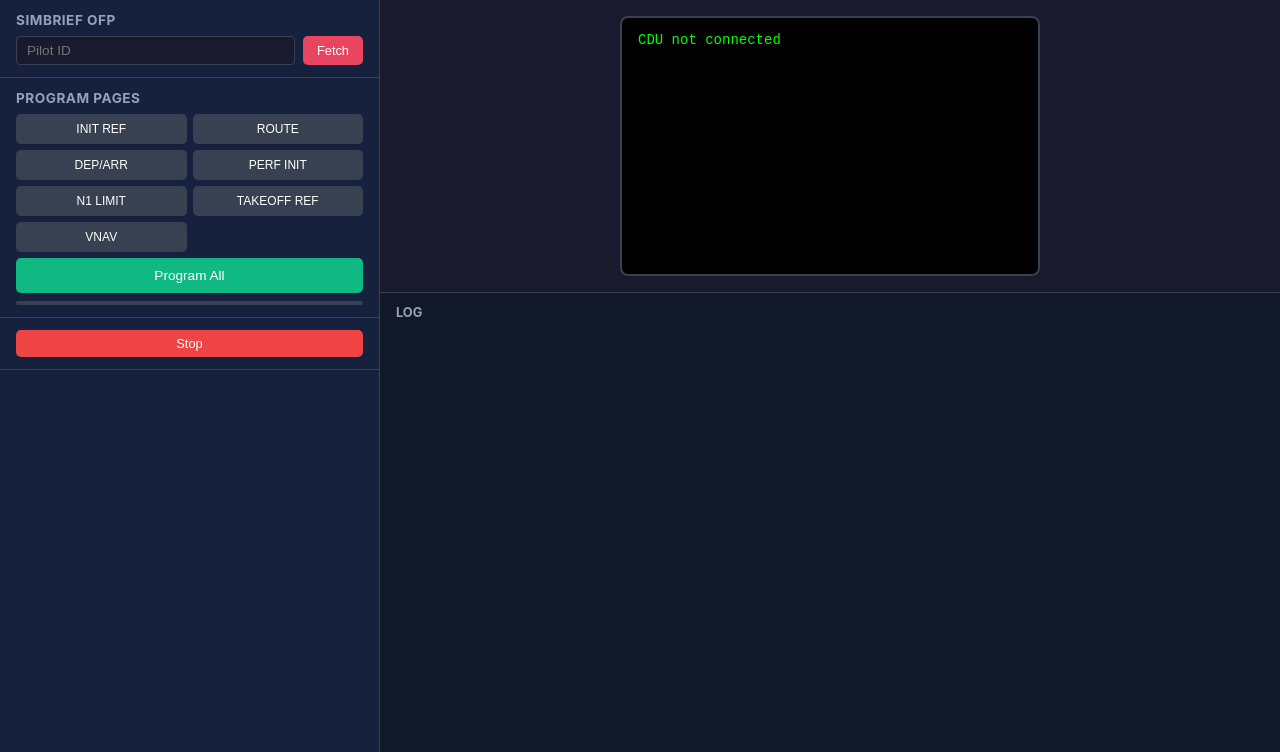
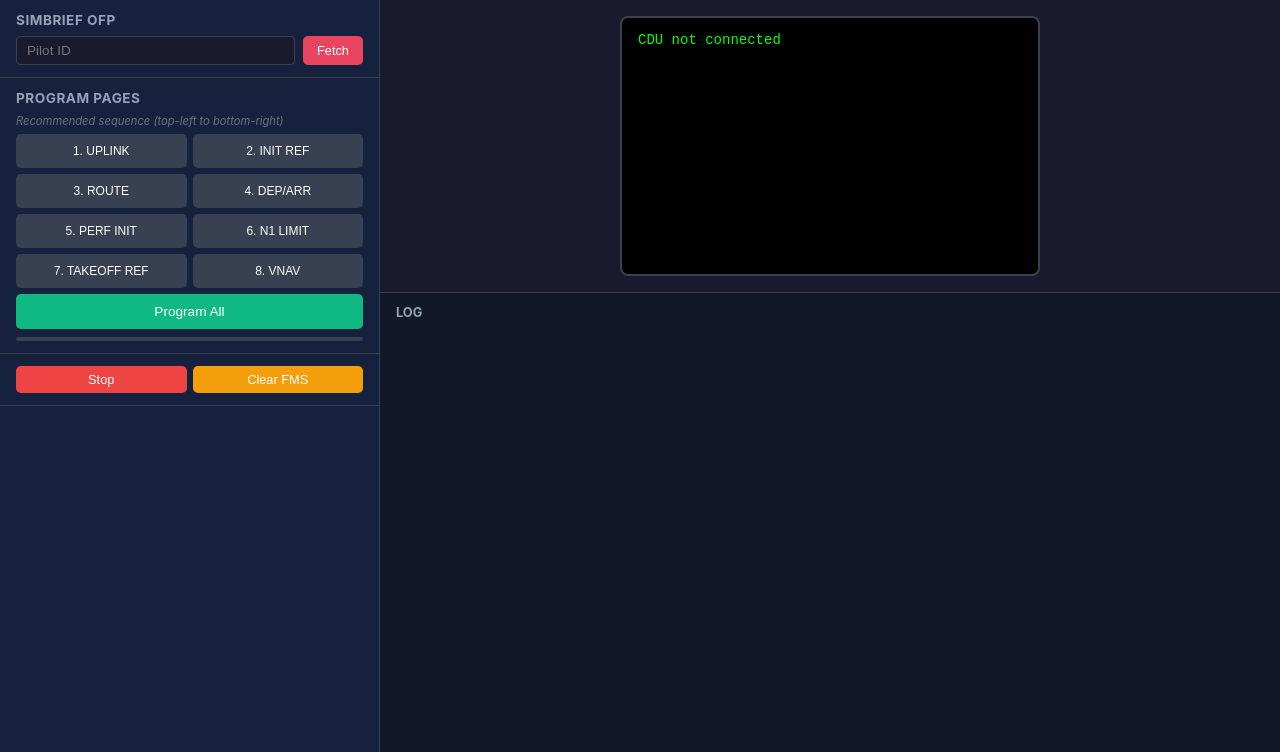
Before and after one commit to Rehsal/claude_shell_app, a FastAPI app: page /fms in a window 1280 px wide. Shown: the part 48-800 px from the top of the page. Run offline with FastAPI, Linux system fonts and the light colour scheme; data that the repository does not hold is empty.

Commit message:
Add FMS programmer page status tracking, reset, and UI improvements
Per-page visual feedback (running/completed/error) on numbered sequence
buttons, UPLINK button, Clear FMS reset, and improved log coloring.

Co-Authored-By: Claude Opus 4.6 <noreply@anthropic.com>

```diff
--- a/app.py
+++ b/app.py
@@ -1607,6 +1607,14 @@ async def fms_stop():
     return {"status": "ok"}
 
 
+@app.post("/api/fms/reset")
+async def fms_reset():
+    """Reset FMS programmer state (clear page results, log, and state)."""
+    fms = get_fms_programmer()
+    fms.reset()
+    return {"status": "ok", "message": "Programmer state reset"}
+
+
 @app.get("/api/fms/status")
 async def fms_status():
     """Get FMS programmer status."""
--- a/src/xplane/fms_programmer.py
+++ b/src/xplane/fms_programmer.py
@@ -241,6 +241,7 @@ class FMSProgrammer:
         self._log: List[str] = []
         self._progress = 0.0
         self._total_steps = 8  # Number of programming pages
+        self._page_results: Dict[str, str] = {}  # page name -> "running"/"completed"/"error"
 
         self._thread: Optional[threading.Thread] = None
         self._stop_event = threading.Event()
@@ -348,6 +349,7 @@ class FMSProgrammer:
         self._state = FMSState.RUNNING
         self._progress = 0.0
         self._current_step = "Starting"
+        self._page_results.clear()
 
         self._thread = threading.Thread(target=self._run_all, daemon=True,
                                         name="fms-programmer")
@@ -377,16 +379,19 @@ class FMSProgrammer:
         self._stop_event.clear()
         self._state = FMSState.RUNNING
         self._current_step = page
+        self._page_results[page] = "running"
 
         def run():
             try:
                 self._ensure_connected()
                 method()
                 self._state = FMSState.COMPLETED
+                self._page_results[page] = "completed"
             except Exception as e:
                 self._log_msg(f"Error on {page}: {e}")
                 logger.exception(f"FMS page error: {page}")
                 self._state = FMSState.ERROR
+                self._page_results[page] = "error"
 
         self._thread = threading.Thread(target=run, daemon=True, name="fms-programmer")
         self._thread.start()
@@ -401,6 +406,17 @@ class FMSProgrammer:
             self._state = FMSState.STOPPED
         self._log_msg("Programming stopped")
 
+    def reset(self):
+        """Reset programmer state so the user can start fresh."""
+        if self._state == FMSState.RUNNING:
+            self.stop()
+        self._state = FMSState.IDLE
+        self._current_step = ""
+        self._log.clear()
+        self._progress = 0.0
+        self._page_results.clear()
+        self._log_msg("Programmer reset")
+
     def get_status(self) -> Dict:
         return {
             "state": self._state.value,
@@ -409,6 +425,7 @@ class FMSProgrammer:
             "log": list(self._log[-200:]),
             "has_data": self._data is not None,
             "route": f"{self._data.origin}->{self._data.destination}" if self._data else None,
+            "page_results": dict(self._page_results),
         }
 
     def read_cdu_screen(self) -> Dict:
@@ -444,13 +461,16 @@ class FMSProgrammer:
                     self._state = FMSState.STOPPED
                     return
                 self._current_step = name
+                self._page_results[name] = "running"
                 self._progress = (i / len(steps)) * 100
                 self._log_msg(f"--- {name.upper()} ---")
                 try:
                     method()
+                    self._page_results[name] = "completed"
                 except Exception as e:
                     self._log_msg(f"Error on {name}: {e} (continuing)")
                     logger.exception(f"FMS step error: {name}")
+                    self._page_results[name] = "error"
 
             self._progress = 100.0
             self._current_step = "Complete"
--- a/templates/fms.html
+++ b/templates/fms.html
@@ -63,6 +63,8 @@
         .btn-success:hover:not(:disabled) { background: #34d399; }
         .btn-danger { background: #ef4444; }
         .btn-danger:hover:not(:disabled) { background: #f87171; }
+        .btn-warning { background: #f59e0b; }
+        .btn-warning:hover:not(:disabled) { background: #fbbf24; }
 
         .main-content {
             display: flex; flex: 1; overflow: hidden;
@@ -106,6 +108,11 @@
             word-break: break-all; margin-top: 4px;
         }
 
+        .sequence-hint {
+            font-size: 0.7rem; color: #6b7280;
+            margin-bottom: 6px; font-style: italic;
+        }
+
         .page-buttons {
             display: grid;
             grid-template-columns: 1fr 1fr;
@@ -119,6 +126,35 @@
             padding: 10px !important;
         }
 
+        /* Page button status styles */
+        .page-btn {
+            transition: all 0.3s ease;
+            border: 2px solid transparent;
+        }
+        .page-btn.status-running {
+            border-color: #4ade80;
+            animation: pulse-border 1.2s ease-in-out infinite;
+        }
+        .page-btn.status-completed {
+            background: #166534 !important;
+            border-color: #4ade80;
+        }
+        .page-btn.status-completed:hover:not(:disabled) {
+            background: #15803d !important;
+        }
+        .page-btn.status-error {
+            background: #7f1d1d !important;
+            border-color: #f87171;
+        }
+        .page-btn.status-error:hover:not(:disabled) {
+            background: #991b1b !important;
+        }
+
+        @keyframes pulse-border {
+            0%, 100% { border-color: #4ade80; box-shadow: 0 0 4px rgba(74,222,128,0.3); }
+            50% { border-color: #86efac; box-shadow: 0 0 12px rgba(74,222,128,0.6); }
+        }
+
         .progress-bar {
             height: 4px; background: #374151;
             border-radius: 2px; margin-top: 8px;
@@ -129,6 +165,11 @@
             transition: width 0.3s;
             width: 0%;
         }
+
+        .action-row {
+            display: flex; gap: 6px;
+        }
+        .action-row .btn { flex: 1; }
 
         /* Right Panel */
         .right-panel {
@@ -179,8 +220,10 @@
             color: #9ca3af;
             line-height: 1.5;
         }
-        .log-entry.section { color: #4ade80; font-weight: 600; }
+        .log-entry.section { color: #22d3ee; font-weight: 600; }
         .log-entry.error { color: #f87171; }
+        .log-entry.warning { color: #fbbf24; }
+        .log-entry.success { color: #4ade80; }
     </style>
 </head>
 <body>
@@ -208,22 +251,27 @@
             <!-- Page Buttons -->
             <div class="panel-section">
                 <h3>Program Pages</h3>
+                <div class="sequence-hint">Recommended sequence (top-left to bottom-right)</div>
                 <div class="page-buttons">
-                    <button class="btn btn-secondary" onclick="programPage('init_ref')" id="btn_init_ref">INIT REF</button>
-                    <button class="btn btn-secondary" onclick="programPage('route')" id="btn_route">ROUTE</button>
-                    <button class="btn btn-secondary" onclick="programPage('dep_arr')" id="btn_dep_arr">DEP/ARR</button>
-                    <button class="btn btn-secondary" onclick="programPage('perf_init')" id="btn_perf_init">PERF INIT</button>
-                    <button class="btn btn-secondary" onclick="programPage('n1_limit')" id="btn_n1_limit">N1 LIMIT</button>
-                    <button class="btn btn-secondary" onclick="programPage('takeoff_ref')" id="btn_takeoff_ref">TAKEOFF REF</button>
-                    <button class="btn btn-secondary" onclick="programPage('vnav')" id="btn_vnav">VNAV</button>
+                    <button class="btn btn-secondary page-btn" onclick="programPage('uplink')" id="btn_uplink">1. UPLINK</button>
+                    <button class="btn btn-secondary page-btn" onclick="programPage('init_ref')" id="btn_init_ref">2. INIT REF</button>
+                    <button class="btn btn-secondary page-btn" onclick="programPage('route')" id="btn_route">3. ROUTE</button>
+                    <button class="btn btn-secondary page-btn" onclick="programPage('dep_arr')" id="btn_dep_arr">4. DEP/ARR</button>
+                    <button class="btn btn-secondary page-btn" onclick="programPage('perf_init')" id="btn_perf_init">5. PERF INIT</button>
+                    <button class="btn btn-secondary page-btn" onclick="programPage('n1_limit')" id="btn_n1_limit">6. N1 LIMIT</button>
+                    <button class="btn btn-secondary page-btn" onclick="programPage('takeoff_ref')" id="btn_takeoff_ref">7. TAKEOFF REF</button>
+                    <button class="btn btn-secondary page-btn" onclick="programPage('vnav')" id="btn_vnav">8. VNAV</button>
                     <button class="btn btn-program-all" onclick="programAll()" id="btnProgramAll">Program All</button>
                 </div>
                 <div class="progress-bar"><div class="progress-fill" id="progressFill"></div></div>
             </div>
 
-            <!-- Stop -->
+            <!-- Stop / Clear -->
             <div class="panel-section">
-                <button class="btn btn-danger" onclick="stopProgramming()" style="width:100%">Stop</button>
+                <div class="action-row">
+                    <button class="btn btn-danger" onclick="stopProgramming()">Stop</button>
+                    <button class="btn btn-warning" onclick="clearFMS()">Clear FMS</button>
+                </div>
             </div>
         </div>
 
@@ -248,6 +296,19 @@
         let screenTimer = null;
         let isRunning = false;
         let lastLogLen = 0;
+
+        // Map of backend page names to button IDs
+        const PAGE_BUTTONS = {
+            'uplink': 'btn_uplink',
+            'efb_load': 'btn_uplink',  // _run_all uses "efb_load" for uplink
+            'init_ref': 'btn_init_ref',
+            'route': 'btn_route',
+            'dep_arr': 'btn_dep_arr',
+            'perf_init': 'btn_perf_init',
+            'n1_limit': 'btn_n1_limit',
+            'takeoff_ref': 'btn_takeoff_ref',
+            'vnav': 'btn_vnav',
+        };
 
         // Load saved pilot ID
         const savedPid = localStorage.getItem('fms_pilot_id') || '';
@@ -338,6 +399,43 @@
             } catch (e) {}
         }
 
+        async function clearFMS() {
+            try {
+                await fetch('/api/fms/reset', { method: 'POST' });
+                // Reset all button states visually
+                resetPageButtons();
+                lastLogLen = 0;
+            } catch (e) {}
+        }
+
+        function resetPageButtons() {
+            document.querySelectorAll('.page-btn').forEach(btn => {
+                btn.classList.remove('status-running', 'status-completed', 'status-error');
+            });
+        }
+
+        function updatePageButtons(pageResults) {
+            if (!pageResults) return;
+            // First reset all
+            document.querySelectorAll('.page-btn').forEach(btn => {
+                btn.classList.remove('status-running', 'status-completed', 'status-error');
+            });
+            // Apply current results
+            for (const [page, status] of Object.entries(pageResults)) {
+                const btnId = PAGE_BUTTONS[page];
+                if (!btnId) continue;
+                const btn = document.getElementById(btnId);
+                if (!btn) continue;
+                if (status === 'running') {
+                    btn.classList.add('status-running');
+                } else if (status === 'completed') {
+                    btn.classList.add('status-completed');
+                } else if (status === 'error') {
+                    btn.classList.add('status-error');
+                }
+            }
+        }
+
         function startPolling() {
             statusTimer = setInterval(pollStatus, 1000);
             screenTimer = setInterval(pollScreen, 500);
@@ -360,14 +458,20 @@
 
             isRunning = s.state === 'running';
 
+            // Update page button statuses
+            updatePageButtons(s.page_results);
+
             // Update log
             const logEl = document.getElementById('logContent');
             if (s.log && s.log.length !== lastLogLen) {
                 lastLogLen = s.log.length;
                 logEl.innerHTML = s.log.map(l => {
                     let cls = 'log-entry';
+                    const lower = l.toLowerCase();
                     if (l.startsWith('---')) cls += ' section';
-                    if (l.toLowerCase().includes('error')) cls += ' error';
+                    else if (lower.includes('error') || lower.includes('fatal')) cls += ' error';
+                    else if (lower.includes('warning') || lower.includes('could not')) cls += ' warning';
+                    else if (lower.includes('complete') || lower.includes('done') || lower.includes('success')) cls += ' success';
                     return `<div class="${cls}">${escHtml(l)}</div>`;
                 }).join('');
                 // Auto-scroll
```
